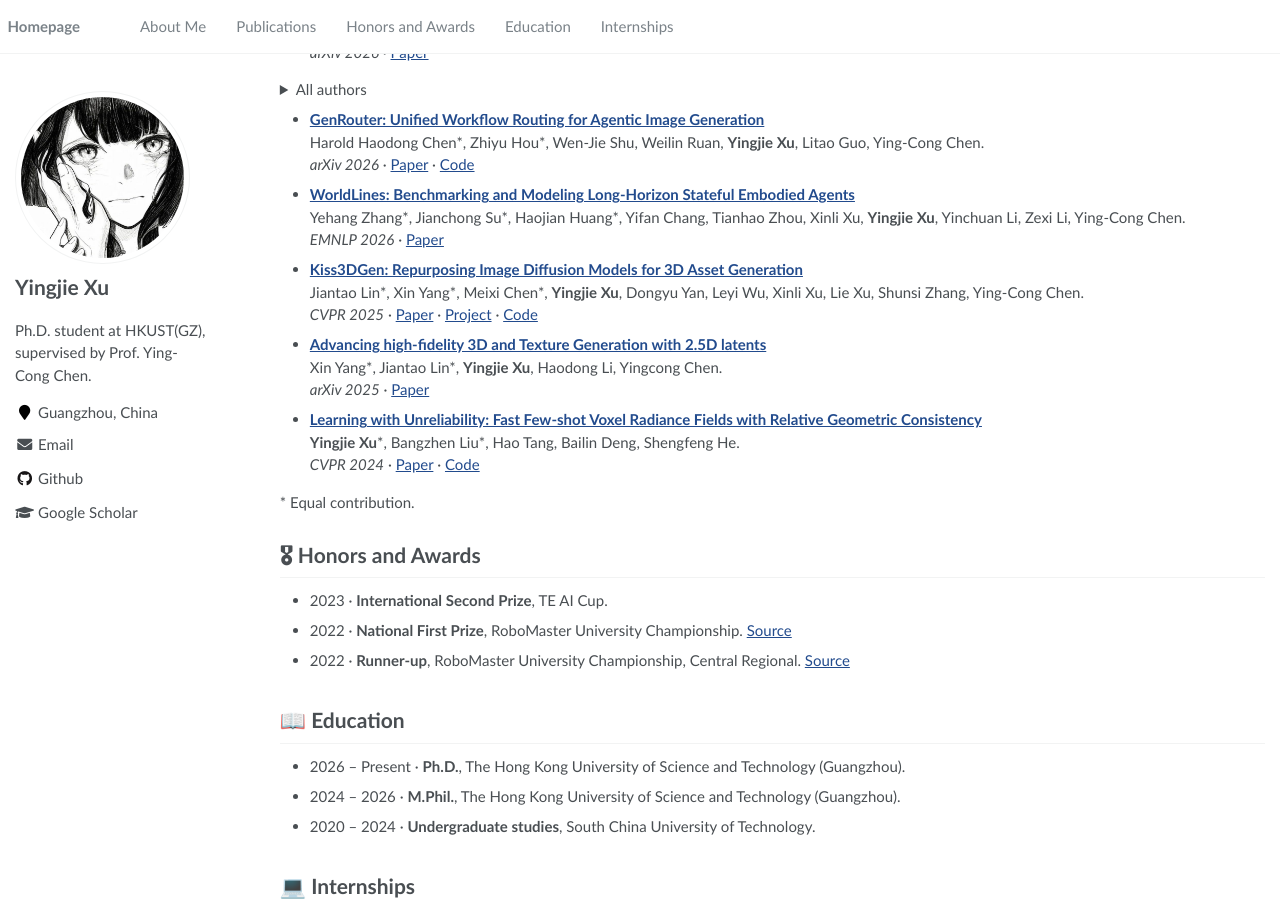
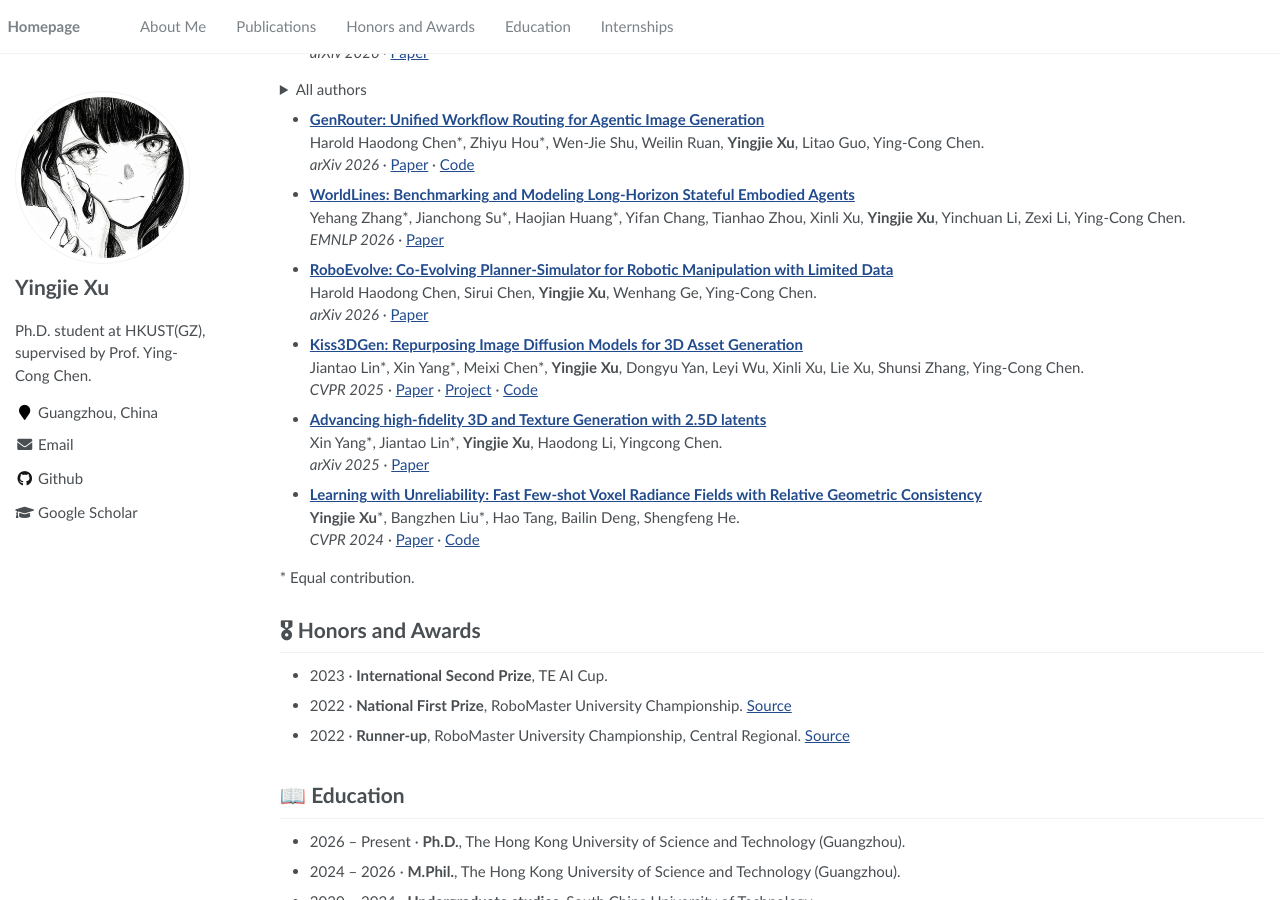
Before and after one commit to HKCLynn/hkclynn.github.io, a Jekyll site: the page built from _pages/about.md, in a window 1280 px wide and 900 px high, scrolled down 531 px. Built offline with Jekyll 4.4.1, drawn with Linux system fonts in a browser that asks for light colours.

Commit message:
Add RoboEvolve to publications

```diff
--- a/_pages/about.md
+++ b/_pages/about.md
@@ -54,6 +54,10 @@ Email: [scutxyj64@gmail.com](mailto:scutxyj64@gmail.com) · [Google Scholar](htt
   Yehang Zhang\*, Jianchong Su\*, Haojian Huang\*, Yifan Chang, Tianhao Zhou, Xinli Xu, **Yingjie Xu**, Yinchuan Li, Zexi Li, Ying-Cong Chen.<br>
   *EMNLP 2026* · [Paper](https://arxiv.org/abs/2606.18847)
 
+- **[RoboEvolve: Co-Evolving Planner-Simulator for Robotic Manipulation with Limited Data](https://arxiv.org/abs/2605.13775)**<br>
+  Harold Haodong Chen, Sirui Chen, **Yingjie Xu**, Wenhang Ge, Ying-Cong Chen.<br>
+  *arXiv 2026* · [Paper](https://arxiv.org/abs/2605.13775)
+
 - **[Kiss3DGen: Repurposing Image Diffusion Models for 3D Asset Generation](https://arxiv.org/abs/2503.01370)**
   Jiantao Lin\*, Xin Yang\*, Meixi Chen\*, **Yingjie Xu**, Dongyu Yan, Leyi Wu, Xinli Xu, Lie Xu, Shunsi Zhang, Ying-Cong Chen.
   *CVPR 2025* · [Paper](https://arxiv.org/abs/2503.01370) · [Project](https://ltt-o.github.io/Kiss3dgen.github.io/) · [Code](https://github.com/EnVision-Research/Kiss3DGen)
```
Also changed, not shown: _data/profile.json (+12 -0 lines), sources.json (+13 -0 lines).
